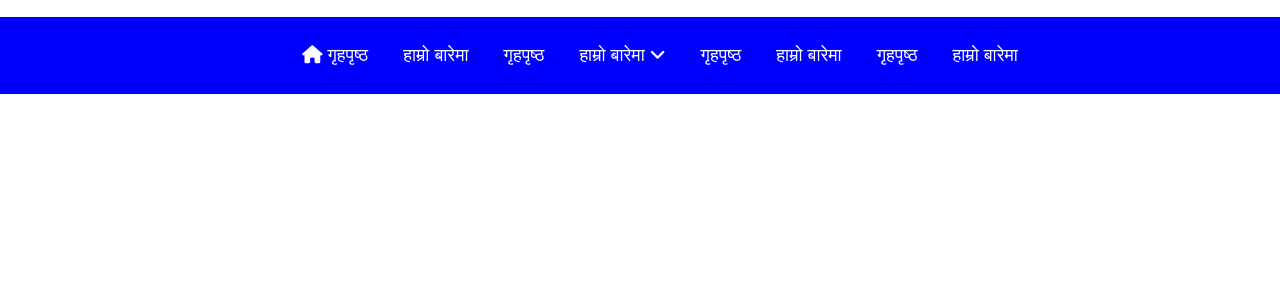
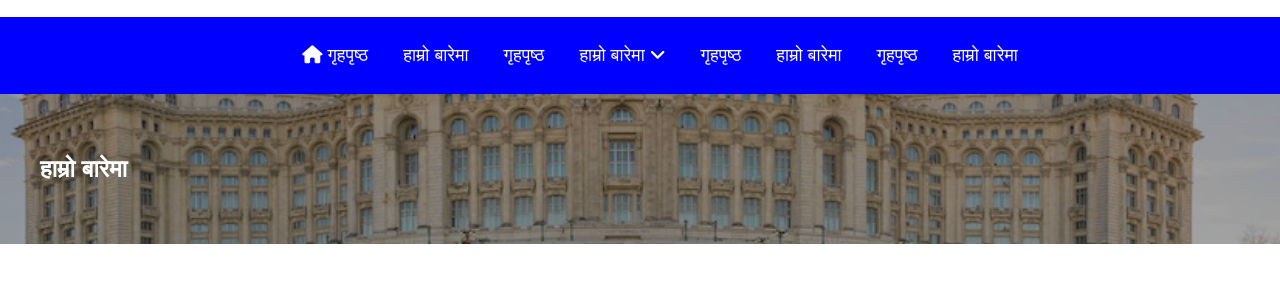
Before and after one commit to sudipparajulee/html-class-1, a plain HTML site: page Day 27/about.html in a window 1280 px wide. Shown: the part 236-518 px from the top of the page. Drawn offline with Linux system fonts and the light colour scheme.

Commit message:
about page

```diff
--- a/Day 27/index.html
+++ b/Day 27/about.html
@@ -37,7 +37,7 @@
     <div class="navbar">
         <ul class="menu">
             <li><a href="index.html"> <i class="fa fa-home"></i> गृहपृष्‍ठ</a></li>
-            <li><a href="index.html"> हाम्रो बारेमा</a></li>
+            <li><a href="about.html"> हाम्रो बारेमा</a></li>
             <li><a href="index.html"> गृहपृष्‍ठ</a></li>
             <li><a href="index.html"> हाम्रो बारेमा <i class="fa fa-angle-down"></i></a></li>
             <li><a href="index.html"> गृहपृष्‍ठ</a></li>
@@ -51,7 +51,7 @@
         <i onclick="showHideMenu()" class="fa fa-bars"></i>
         <ul class="mob-menu" id="mob-menu">
             <li class="active"><a href="index.html"> <i class="fa fa-home"></i> गृहपृष्‍ठ</a></li>
-            <li><a href="index.html"> हाम्रो बारेमा</a></li>
+            <li><a href="about.html"> हाम्रो बारेमा</a></li>
             <li><a href="index.html"> गृहपृष्‍ठ</a></li>
             <li><a href="index.html"> हाम्रो बारेमा</a></li>
             <li><a href="index.html"> गृहपृष्‍ठ</a></li>
@@ -59,6 +59,14 @@
             <li><a href="index.html"> गृहपृष्‍ठ</a></li>
             <li><a href="index.html"> हाम्रो बारेमा</a></li>
         </ul>
+    </div>
+
+
+    <!-- About Code -->
+    <div class="heading-area">
+        <div class="heading-innerarea">
+            <p>हाम्रो बारेमा</p>
+        </div>
     </div>
 
     <script>
--- a/Day 27/css/style.css
+++ b/Day 27/css/style.css
@@ -89,6 +89,35 @@ body{
     border-radius: 8px;
 }
 
+.heading-area{
+    background-image: url('../images/bg.jpg');
+    background-size: cover;
+    background-position: center;
+    height: 150px;
+    position: relative;
+}
+
+
+.heading-innerarea{
+    background-color: rgba(37, 35, 35, 0.427);
+    position: absolute;
+    left: 0;
+    right: 0;
+    top: 0;
+    bottom: 0;
+    display: flex;
+    align-items: center;
+    padding: 10px;
+}
+
+.heading-area p{
+    margin: 0;
+    color: white;
+    font-size: 24px;
+    font-weight: bold;
+    padding-left: 30px;
+}
+
 @media screen and (max-width: 1024px) {
     .top-bar{
         flex-direction: column;
```
Also changed, not shown: Day 27/images/bg.jpg (added).
